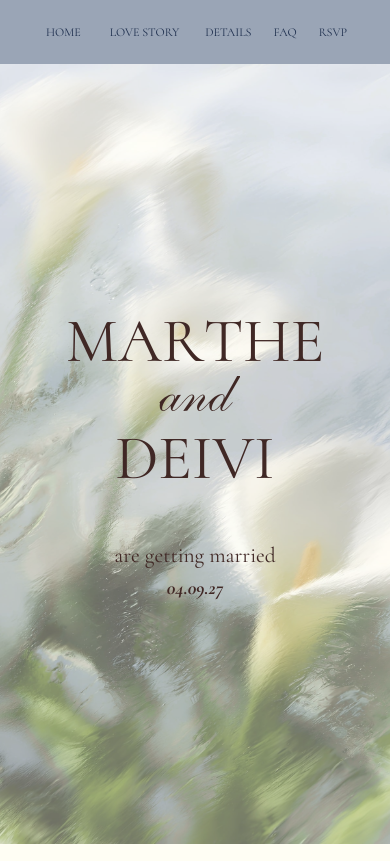
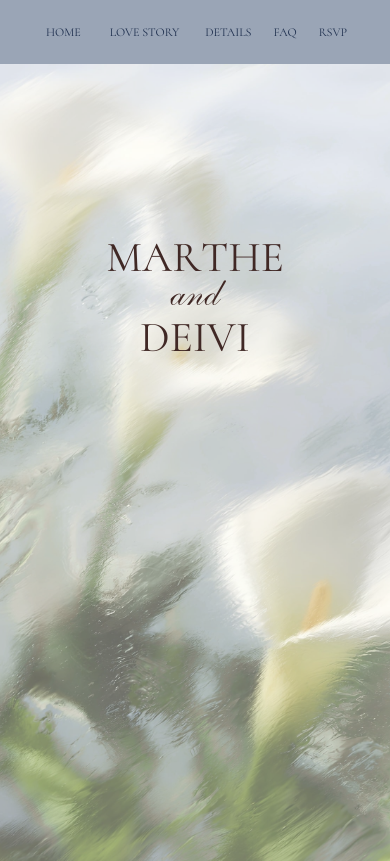
Before and after one commit to Russamadda/weddinginvitation, a Next.js app: page / in a window 390 px wide. Shown: the top 861 px of the page. Built offline with nearby package versions, Linux system fonts and the light colour scheme; no server answers.

Commit message:
Refine mobile hero and sequence name reveal

```diff
--- a/app/globals.css
+++ b/app/globals.css
@@ -14,7 +14,9 @@
 
 :root { --cream: #fffef4; --brown: #402825; --slate: #4c535b; --silver: #92969c; }
 * { box-sizing: border-box; }
-body { margin: 0; background: var(--cream); color: var(--brown); font-family: "Cormorant Garamond", Georgia, serif; }
+html { background: #9aa5b6; }
+body { margin: 0; background: #9aa5b6; color: var(--brown); font-family: "Cormorant Garamond", Georgia, serif; }
+main { background: var(--cream); }
 h1, h2, p { margin: 0; font-weight: 400; }
 a { color: inherit; text-decoration: none; }
 a:focus-visible { outline: 2px solid #1d2e4d; outline-offset: 5px; }
@@ -106,11 +108,11 @@ img { display: block; max-width: none; }
 @media (max-width: 600px) {
   .site-header { height: calc(64px + env(safe-area-inset-top, 0px)); }
   .site-header nav { gap: 16px; font-size: 12px; }
-  .hero { height: calc(100svh - 64px - env(safe-area-inset-top, 0px)); min-height: 440px; }
+  .hero { height: 100lvh; min-height: 540px; }
   .hero-art { background-size: cover; background-position: center; }
   .invitation-artboard, .countdown-artboard, .rsvp-artboard { margin: 0; left: 50%; transform: translateX(-50%) scale(calc(100vw / 600px)); transform-origin: center top; }
-  .hero-content { width: 100%; height: 100%; padding: 32px 24px; display: flex; flex-direction: column; align-items: center; justify-content: center; gap: 48px; }
-  .hero h1 { width: 100%; font-size: clamp(54px, 16vw, 84px); line-height: 1.12; }
+  .hero-content { width: 100%; height: 100%; padding: clamp(110px, 20svh, 180px) 24px 32px; display: flex; flex-direction: column; align-items: center; justify-content: flex-start; gap: 36px; }
+  .hero h1 { width: 100%; font-size: clamp(40px, 11vw, 56px); line-height: 1.12; }
   .hero h1 span { position: static; display: block; }
   .hero h1 .name-and { font-size: .95em; line-height: .8; }
   .marriage-line { position: static; font-size: clamp(20px, 5.5vw, 28px); line-height: 1.3; }
--- a/components/Hero.tsx
+++ b/components/Hero.tsx
@@ -4,13 +4,21 @@ function WrittenText({ text, start = 0, interval = 0.075 }: { text: string; star
   return <>{Array.from(text).map((letter, index) => <i className="hero-letter" key={index} style={{ "--letter-delay": `${start + index * interval}s` } as CSSProperties}>{letter === " " ? "\u00a0" : letter}</i>)}</>;
 }
 
+// Each word starts after the final letter of the previous word has finished.
+const nameInterval = 0.15;
+const nameDuration = 1.2;
+const martheStart = 0.2;
+const andStart = martheStart + ("Marthe".length - 1) * nameInterval + nameDuration + 0.08;
+const deiviStart = andStart + ("and".length - 1) * nameInterval + nameDuration + 0.08;
+const announcementStart = deiviStart + ("Deivi".length - 1) * nameInterval + nameDuration + 0.05;
+
 export default function Hero() {
   return (
     <section className="hero" aria-labelledby="couple-names">
       <div className="hero-art" aria-hidden="true" />
       <div className="hero-content">
-        <h1 id="couple-names" aria-label="Marthe and Deivi"><span className="name-marthe" aria-hidden="true"><WrittenText text="Marthe" start={0.2} interval={0.15} /></span><span className="name-and" aria-hidden="true"><WrittenText text="and" start={1.2} interval={0.15} /></span><span className="name-deivi" aria-hidden="true"><WrittenText text="Deivi" start={1.8} interval={0.15} /></span></h1>
-        <p className="marriage-line"><span className="sr-only">are getting married</span><span aria-hidden="true"><WrittenText text="are getting married" start={3.65} interval={0.03} /></span><br /><time dateTime="2027-09-04" aria-label="September 4, 2027"><span aria-hidden="true"><WrittenText text="04.09.27" start={4.7} interval={0.04} /></span></time></p>
+        <h1 id="couple-names" aria-label="Marthe and Deivi"><span className="name-marthe" aria-hidden="true"><WrittenText text="Marthe" start={martheStart} interval={nameInterval} /></span><span className="name-and" aria-hidden="true"><WrittenText text="and" start={andStart} interval={nameInterval} /></span><span className="name-deivi" aria-hidden="true"><WrittenText text="Deivi" start={deiviStart} interval={nameInterval} /></span></h1>
+        <p className="marriage-line"><span className="sr-only">are getting married</span><span aria-hidden="true"><WrittenText text="are getting married" start={announcementStart} interval={0.03} /></span><br /><time dateTime="2027-09-04" aria-label="September 4, 2027"><span aria-hidden="true"><WrittenText text="04.09.27" start={announcementStart + 1.05} interval={0.04} /></span></time></p>
       </div>
     </section>
   );
```
